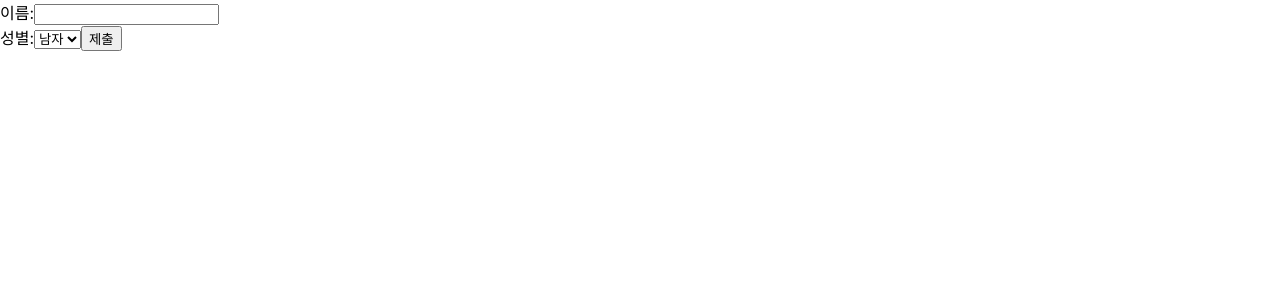
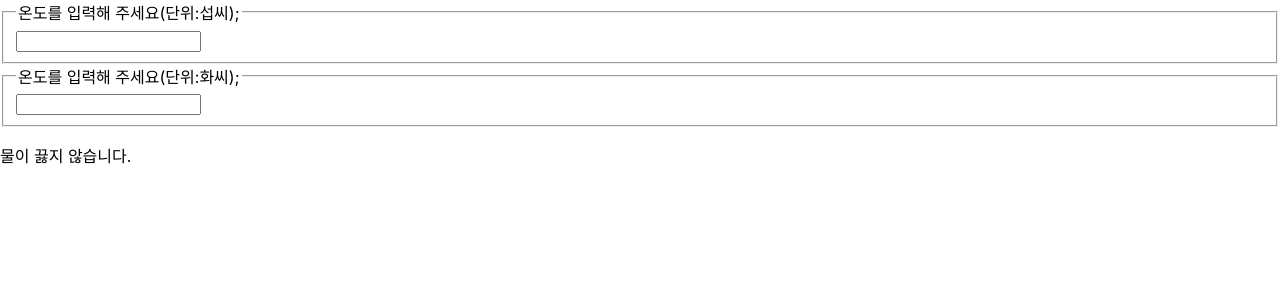
Before and after one commit to limlimjo/React_prac, a React (Create React App) app in the folder prac/my-app/: page / in a window 1280 px wide. Shown: the top 300 px of the page. Built offline with nearby package versions, Linux system fonts and the light colour scheme.

Commit message:
240522 12장 State 끌어올리기

```diff
--- /dev/null
+++ b/prac/my-app/src/chapter_12/Calculator.jsx
@@ -0,0 +1,63 @@
+import React, { useState } from "react";
+import TemperatureInput from "./TemperatureInput";
+
+function BoilingVerdict(props) {
+    if (props.celsius >= 100) {
+        return <p>물이 끓습니다.</p>;
+    }
+    return <p>물이 끓지 않습니다.</p>
+}
+
+function toCelsius(fahrenheit) {
+    return ((fahrenheit - 32) * 5) / 9;
+}
+
+function toFahrenheit(celsius) {
+    return (celsius * 9) / 5 + 32;
+}
+
+function tryConvert(temperature, convert) {
+    const input = parseFloat(temperature);
+    if (Number.isNaN(input)) {
+        return "";
+    }
+    const output = convert(input);
+    const rounded = Math.round(output * 1000) / 1000;
+    return rounded.toString();
+}
+
+function Calculator(props) {
+    const [temperature, setTemperature] = useState("");
+    const [scale, setScale] = useState("c");
+
+    const handleCelsiusChange = (temperature) => {
+        setTemperature(temperature);
+        setScale("c");
+    };
+
+    const handleFahrenheitChange = (temperature) => {
+        setTemperature(temperature);
+        setScale("f");
+    };
+
+    const celsius = scale === 'f' ? tryConvert(temperature, toCelsius) : temperature;
+    const fahrenheit = scale === 'c' ? tryConvert(temperature, toFahrenheit) : temperature;
+
+    return (
+        <div>
+            <TemperatureInput
+                scale="c"
+                temperature={celsius}
+                onTemperatureChange={handleCelsiusChange}
+            />
+            <TemperatureInput
+                scale="f"
+                temperature={fahrenheit}
+                onTemperatureChange={handleFahrenheitChange}
+            />
+            <BoilingVerdict celsius={parseFloat(celsius)} />
+        </div>
+    );
+}
+
+export default Calculator;
--- /dev/null
+++ b/prac/my-app/src/chapter_12/TemperatureInput.jsx
@@ -0,0 +1,22 @@
+const scaleNames = {
+    c: "섭씨",
+    f: "화씨",
+};
+
+function TemperatureInput(props) {
+    // 온도 값이 변경되었을 때, props의 onTemperatureChange() 함수를 호출하여 상위 컴포넌트로 변경된 값을 전달하게 됨
+    const handleChange = (event) => {
+        props.onTemperatureChange(event.target.value);
+    };
+
+    return (
+        <fieldset>
+            <legend>
+                온도를 입력해 주세요(단위:{scaleNames[props.scale]});
+            </legend>
+            <input value={props.temperature} onChange={handleChange} />
+        </fieldset>
+    );
+}
+
+export default TemperatureInput;
--- a/prac/my-app/src/index.js
+++ b/prac/my-app/src/index.js
@@ -13,6 +13,7 @@ import ConfirmButton from './chapter_08/ConfirmButton';
 import LandingPage from './chapter_09/LandingPage';
 import AttendanceBook from './chapter_10/AttendanceBook';
 import SignUp from './chapter_11/SignUp';
+import Calculator from './chapter_12/Calculator';
 
 const root = ReactDOM.createRoot(document.getElementById('root'));
 setInterval(() => {
@@ -22,7 +23,7 @@ setInterval(() => {
     // 개발 모드에서 StrictMode를 사용하게 되면, 컴포넌트를 unmount 시켰다가 다시 한번 remount 시키게 됨
     // so, 일단 주석 처리
     // <React.StrictMode>
-      <SignUp />
+      <Calculator />
     // </React.StrictMode>
   );
 }, 1000);
```
